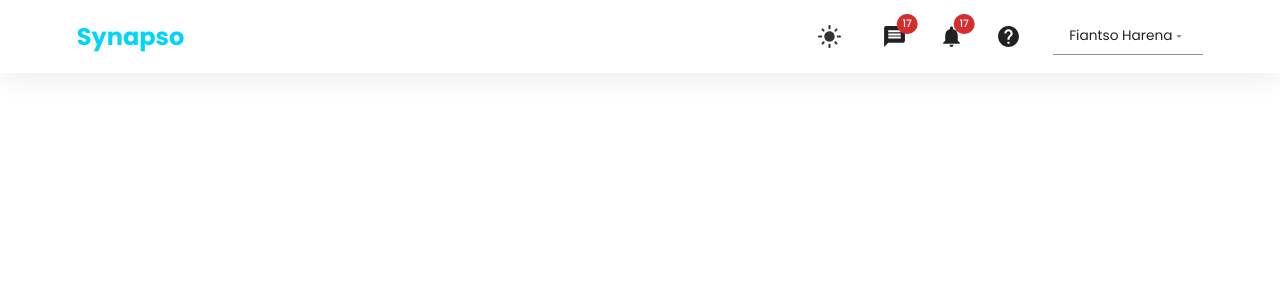
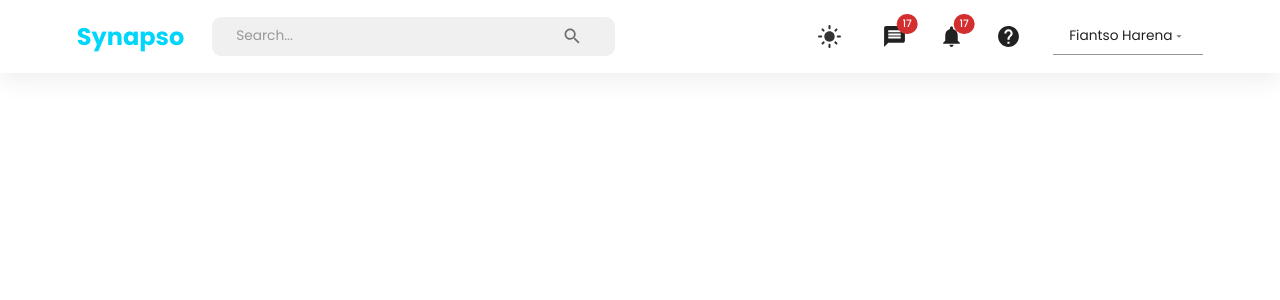
Before and after one commit to HarenaFiantso/Synapso-UI, a React (Vite) app: page /home in a window 1280 px wide. Shown: the top 300 px of the page. Built offline with nearby package versions, Linux system fonts and the light colour scheme.

Commit message:
fix: Fix the searchbar bug

```diff
--- a/src/components/NavbarComponent.tsx
+++ b/src/components/NavbarComponent.tsx
@@ -10,7 +10,7 @@ export default function NavbarComponent() {
   /* Main configuration */
   const navigate = useNavigate()
   const dispatch = useDispatch()
-  const [isMobileMenuToggled, setIsMobileMenuToggled] = useState(false)
+  const [isMobileMenuToggled, setIsMobileMenuToggled] = useState(true)
   const isNonMobileScreens = useMediaQuery('(min-width: 728px)')
 
   /* Theme configuration */
```
